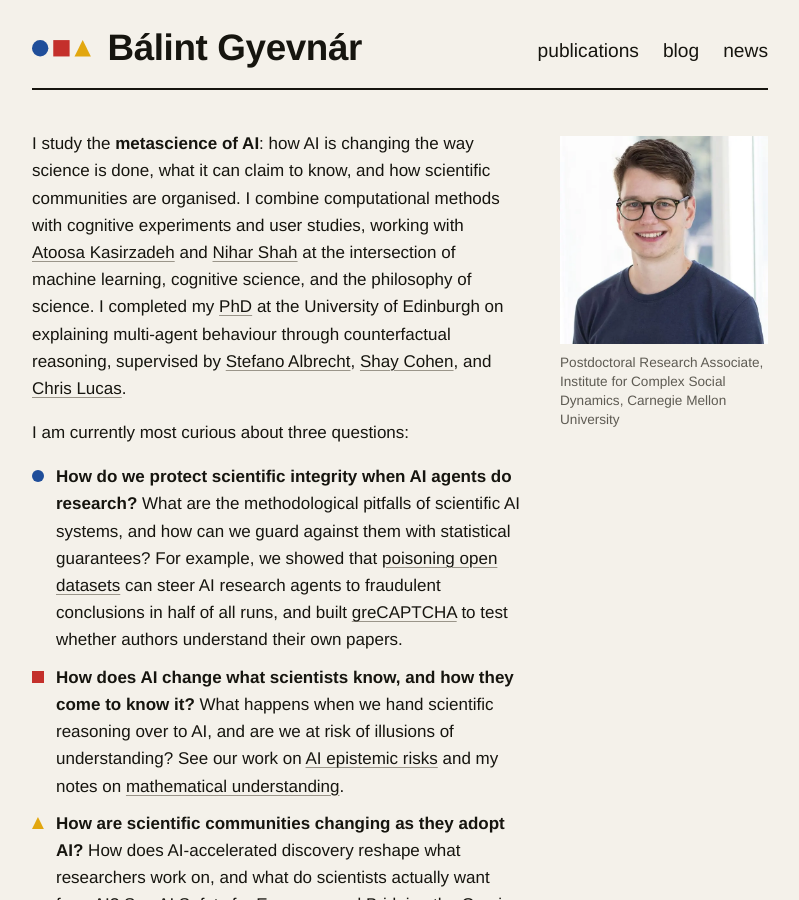
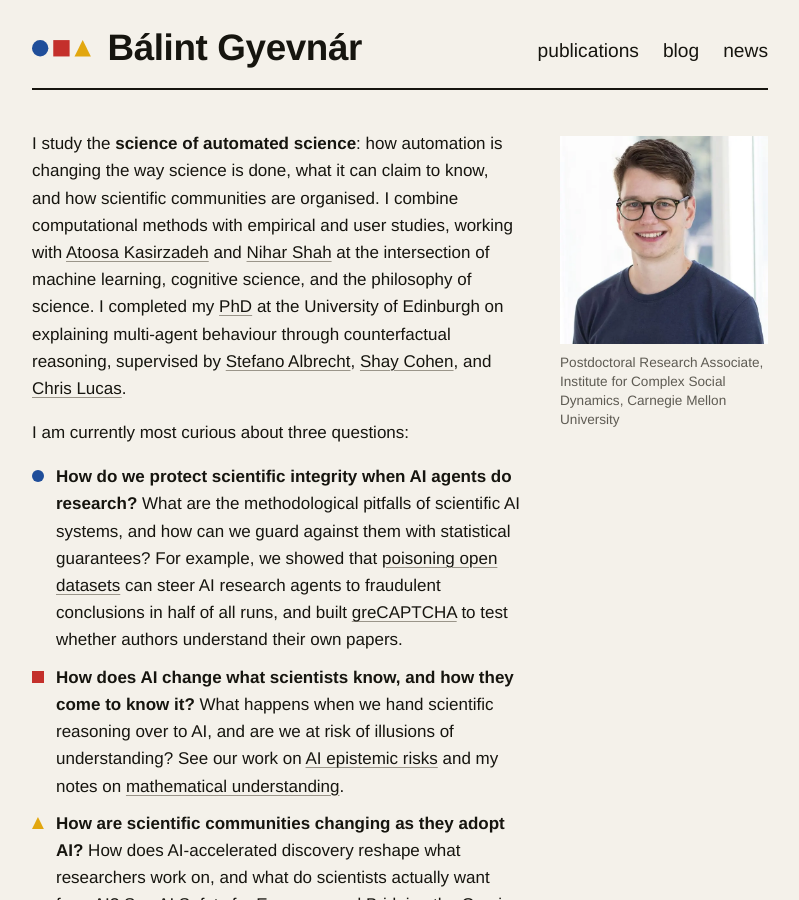
Before and after one commit to gyevnarb/gyevnarb.github.io, a Jekyll site: the page built from _pages/about.md, in a window 1280 px wide and 900 px high. Shown: the whole window, without its empty margins (240-1039 px from the left). Built offline with Jekyll 4.4.1, drawn with Linux system fonts in a browser that asks for light colours; some web fonts are replaced.

Commit message:
Minor updates

```diff
--- a/_pages/about.md
+++ b/_pages/about.md
@@ -6,8 +6,8 @@ position: Postdoctoral Research Associate, Institute for Complex Social Dynamics
 toggles: true
 ---
 
-I study the <b>metascience of AI</b>: how AI is changing the way science is done, what it can claim to know, and how scientific communities are organised.
-I combine computational methods with cognitive experiments and user studies, working with [Atoosa Kasirzadeh](https://kasirzadeh.org/) and [Nihar Shah](https://www.cs.cmu.edu/~nihars/) at the intersection of machine learning, cognitive science, and the philosophy of science.
+I study the <b>science of automated science</b>: how automation is changing the way science is done, what it can claim to know, and how scientific communities are organised.
+I combine computational methods with empirical and user studies, working with [Atoosa Kasirzadeh](https://kasirzadeh.org/) and [Nihar Shah](https://www.cs.cmu.edu/~nihars/) at the intersection of machine learning, cognitive science, and the philosophy of science.
 I completed my [PhD](https://era.ed.ac.uk/items/8d02a5aa-e2ae-4243-99b7-f639a3a14289) at the University of Edinburgh on explaining multi-agent behaviour through counterfactual reasoning, supervised by [Stefano Albrecht](https://agents-lab.org/stefano-albrecht/), [Shay Cohen](https://homepages.inf.ed.ac.uk/scohen/), and [Chris Lucas](https://homepages.inf.ed.ac.uk/clucas2/).
 
 I am currently most curious about three questions:
```
Also changed, not shown: _news/lexical-lean-parser.md (added, +8 -0 lines).
